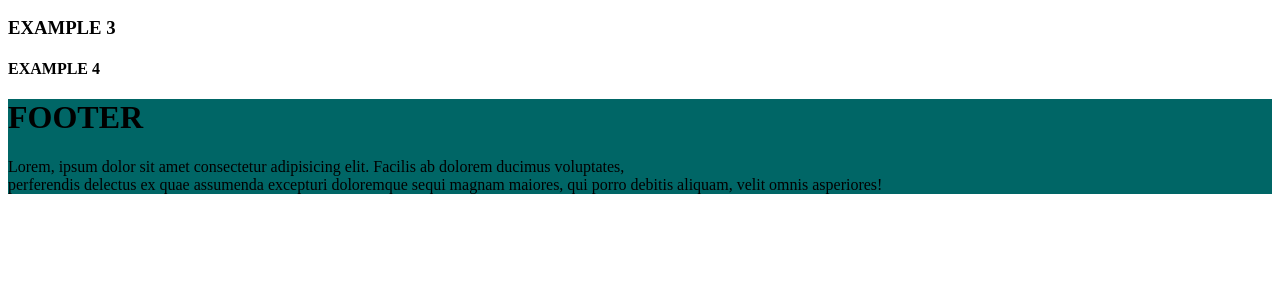
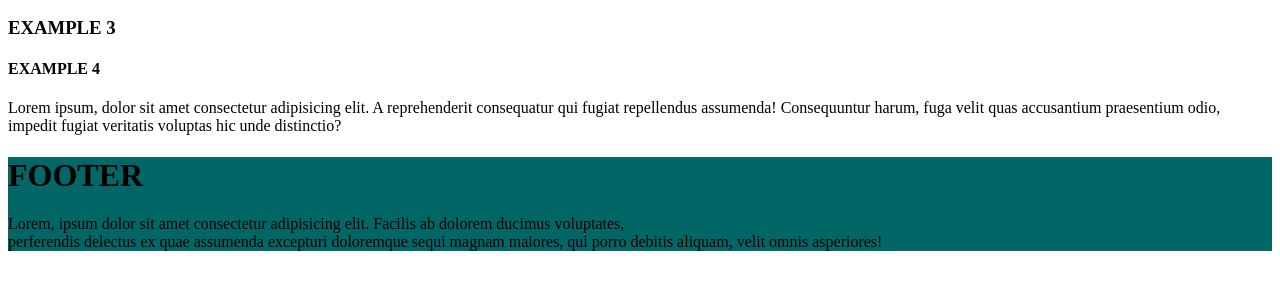
Before and after one commit to AgustinSanchez29/example, a plain HTML site: page index.html in a window 1280 px wide. Shown: the part 210-500 px from the top of the page. Drawn offline with Linux system fonts and the light colour scheme.

Commit message:
se agrego otro parrafo debajo de los subtitulos

```diff
--- a/index.html
+++ b/index.html
@@ -28,6 +28,9 @@
     <h2>SUBTITULO</h2>
     <h3>EXAMPLE 3</h3>
     <h4>EXAMPLE 4</h4>
+    <p>Lorem ipsum, dolor sit amet consectetur adipisicing elit. A reprehenderit consequatur qui fugiat repellendus assumenda! Consequuntur harum,
+         fuga velit quas accusantium praesentium odio,
+         impedit fugiat veritatis voluptas hic unde distinctio?</p>
 <footer>
     <h1>FOOTER</h1>
     <p>Lorem, ipsum dolor sit amet consectetur adipisicing elit. Facilis ab dolorem ducimus voluptates, <br>
```
